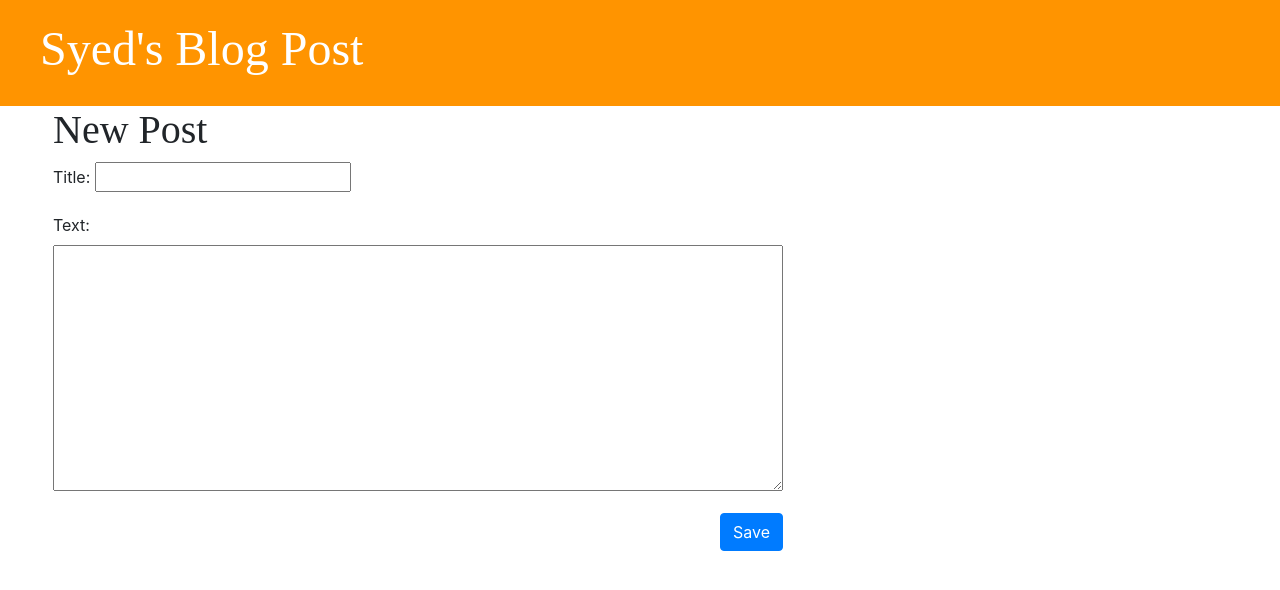
After one commit to syed1972/my_django_project, a Django app: page /post/new/ in a window 1280 px wide. The commit adds this page. Shown: the top 590 px of the page. Run offline with Django 3.2, Linux system fonts and the light colour scheme; some libraries are stand-ins or nearby versions; some web fonts are replaced.

Commit message:
add feature to new blog post

```diff
--- /dev/null
+++ b/blog/forms.py
@@ -0,0 +1,7 @@
+from django import forms
+from .models import Post
+
+class PostForm(forms.ModelForm):
+    class Meta:
+        model=Post
+        fields=('title','text')
--- a/blog/static/css/blog.css
+++ b/blog/static/css/blog.css
@@ -34,3 +34,10 @@ h1,h2,h3,h4 {
 .post h1,h2 a:visited {
     color: purple;
 }
+
+.post-form-blog textarea {
+    width: 100% ;
+}
+.post-form-blog .btn-primary {
+    float: right;
+}
--- a/blog/templates/blog/post_detail.html
+++ b/blog/templates/blog/post_detail.html
@@ -3,7 +3,7 @@
     <div class='post'>
         {% if post.published_date %}
         <div class='date'>
-            {{post.published.date}}
+            {{post.published_date}}
         </div>
         {% endif %}
         <h1>{{post.title}}</h1>
--- /dev/null
+++ b/blog/templates/blog/post_edit.html
@@ -0,0 +1,11 @@
+
+{% extends 'blog/base.html'%}
+{% block content %}
+    <h1>New Post </h1>
+    <form method="post" class="post-form-blog">
+        {% csrf_token %}
+        {{ form.as_p}}
+    <button type="submit" class="btn btn-primary">Save</button>
+</form>
+
+{% endblock %}
--- a/blog/urls.py
+++ b/blog/urls.py
@@ -4,4 +4,5 @@ from . import views
 urlpatterns = [
     path('',views.post_list,name='post_list'),
     path('post/<int:pk>/',views.post_detail, name='post_detail'),
+    path('post/new/', views.post_new, name='post_new'),
 ]
--- a/blog/views.py
+++ b/blog/views.py
@@ -1,6 +1,7 @@
-from django.shortcuts import render, get_object_or_404
+from django.shortcuts import render, get_object_or_404, redirect
 from django.utils import timezone
 from .models import Post
+from .forms import PostForm
 
 # Create your views here.
 def post_list(request):
@@ -12,3 +13,18 @@ def post_detail(request,pk):
     post= get_object_or_404(Post,pk=pk)
     stuff_for_frontend={'post':post}
     return render(request,'blog/post_detail.html',stuff_for_frontend)
+
+def post_new(request):
+    if request.method =='POST':
+        form= PostForm(request.POST)
+        if form.is_valid():
+            post=form.save(commit=False)
+            post.auther=request.user
+            post.published_date=timezone.now()
+            post.save()
+            return redirect('post_detail', pk=post.pk)
+    else:
+        form =PostForm()
+        stuff_for_frontend={'form':form}
+
+    return render(request,'blog/post_edit.html',stuff_for_frontend)
```
Also changed, not shown: db.sqlite3.
